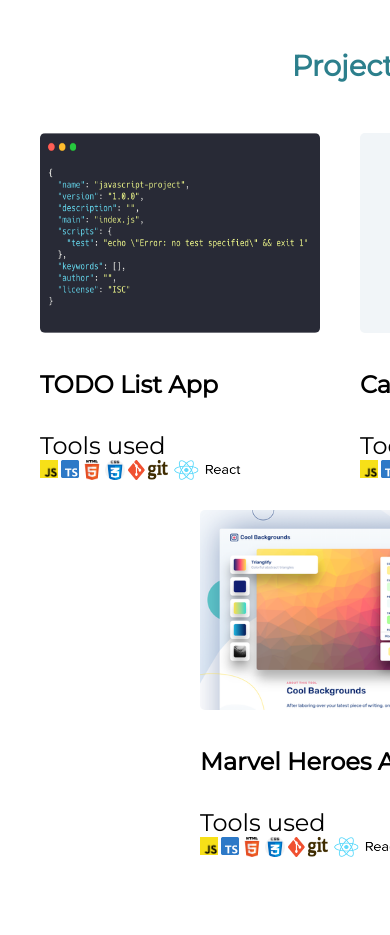
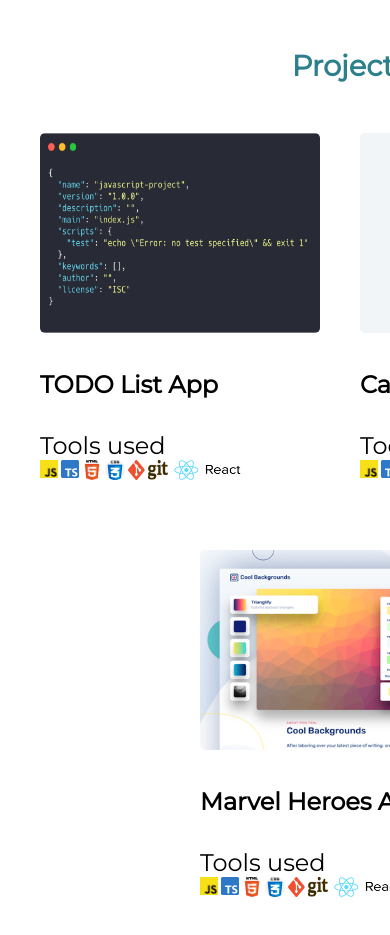
Before and after one commit to jcmurciap/portfolio, a React (Create React App) app: page / in a window 390 px wide. Shown: the part 1160-2095 px from the top of the page. Before the commit the page ends 2017 px from the top, so only its background shows below. Built offline with nearby package versions, Linux system fonts and the light colour scheme.

Commit message:
chore: Adaptating main container margin to improve UI

```diff
--- a/src/styles.css
+++ b/src/styles.css
@@ -174,6 +174,7 @@ body.dark {
         padding: 20px;
         font-size: 1.2rem;
         margin-top: 60px;
+        height: 2020px;
     }
     .box {
         margin-right: 0px;
@@ -206,7 +207,7 @@ body.dark {
         flex-wrap: wrap;
         justify-content: center;
         column-gap: 20px;
-        row-gap: 30px;
+        row-gap: 70px;
     }
     .project {
         width: 300px;
```
